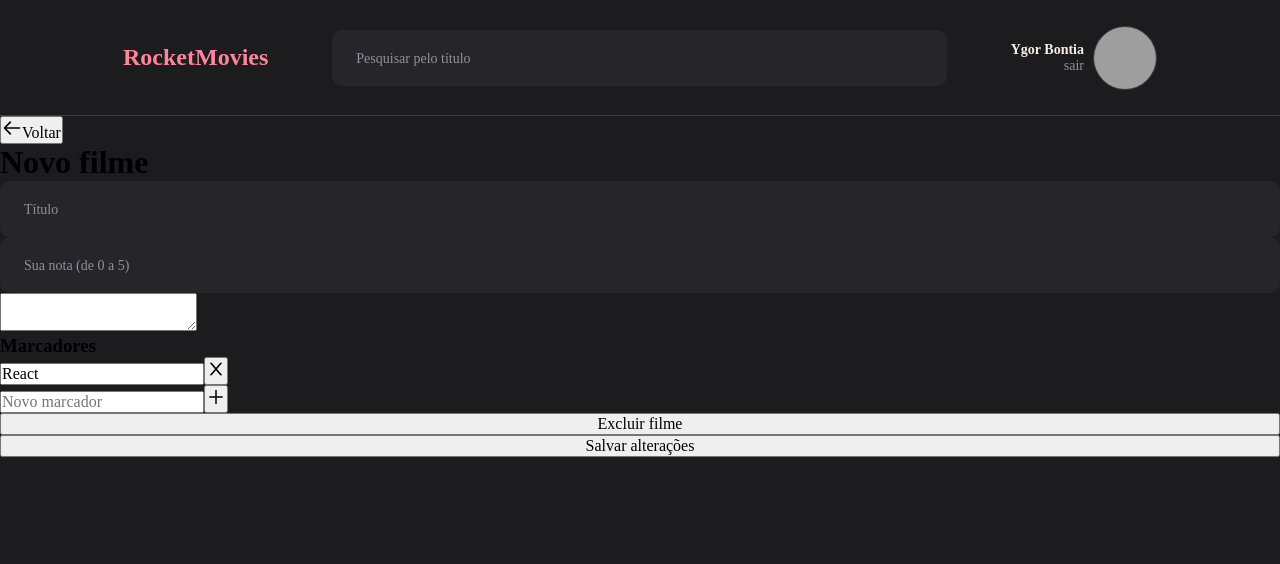
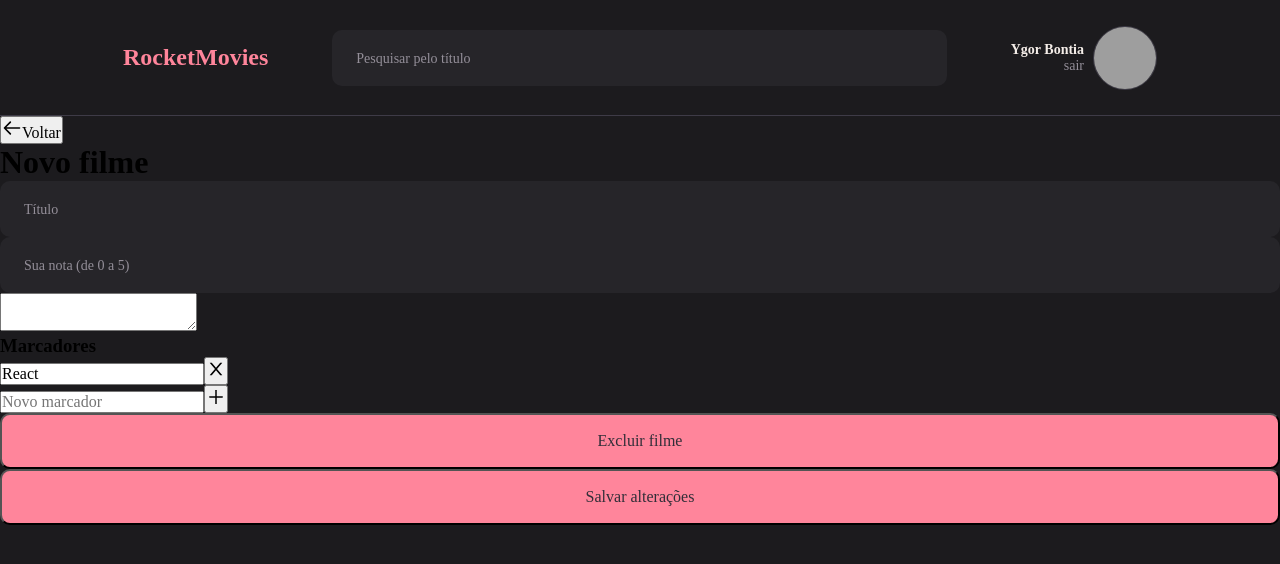
Before and after one commit to ygorbontia/project-front, a React (Vite) app: page /new in a window 1280 px wide. Shown: the top 564 px of the page. Built offline with nearby package versions, Linux system fonts and the light colour scheme; grey boxes are pictures that could not be loaded.

Commit message:
update Button component style

```diff
--- a/src/components/Button/style.js
+++ b/src/components/Button/style.js
@@ -2,4 +2,11 @@ import styled from 'styled-components';
 
 export const ButtonSC = styled.button`
   width: 100%;
+  height: 5.6rem;
+  background-color: ${({ theme }) => theme.pink_rgb};
+  border-radius: 10px;
+
+  font-weight: 500;
+  font-size: 1.6rem;
+  color: ${({ theme }) => theme.dark_200};
 `;
```
